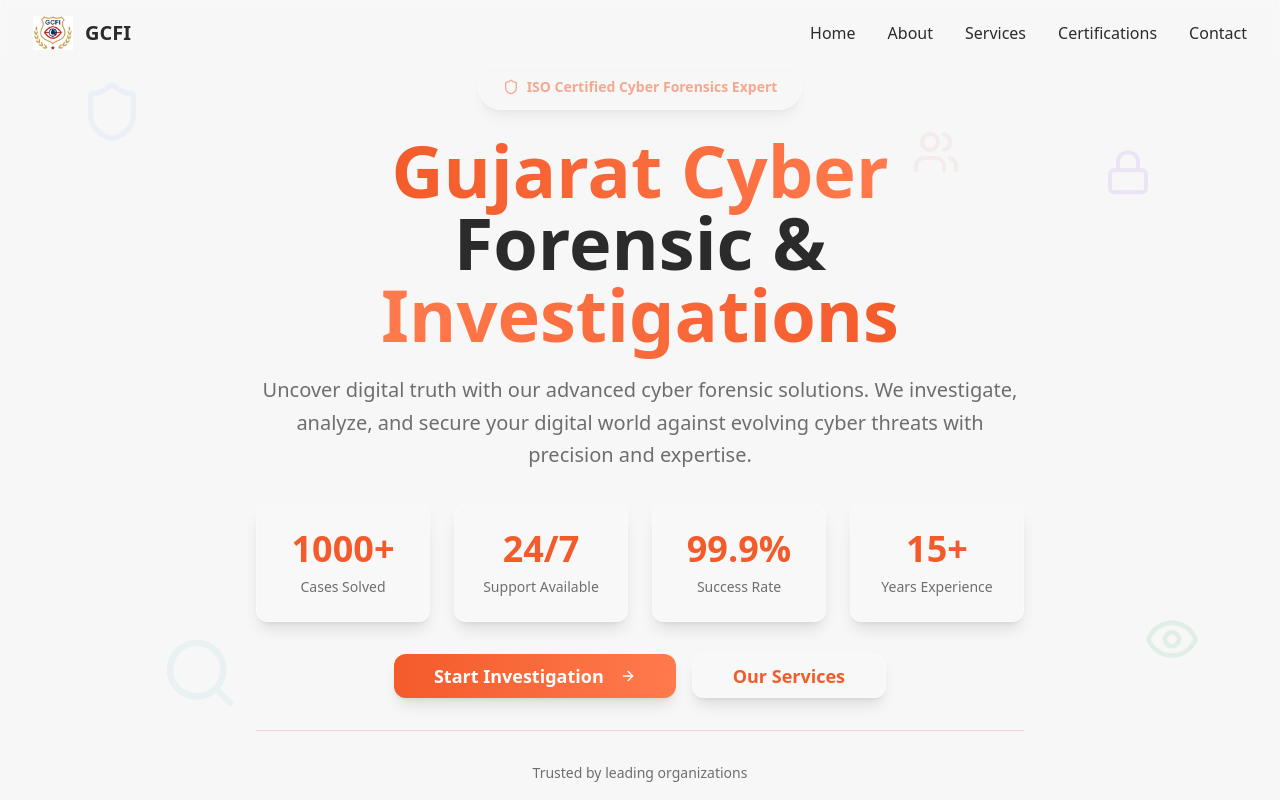
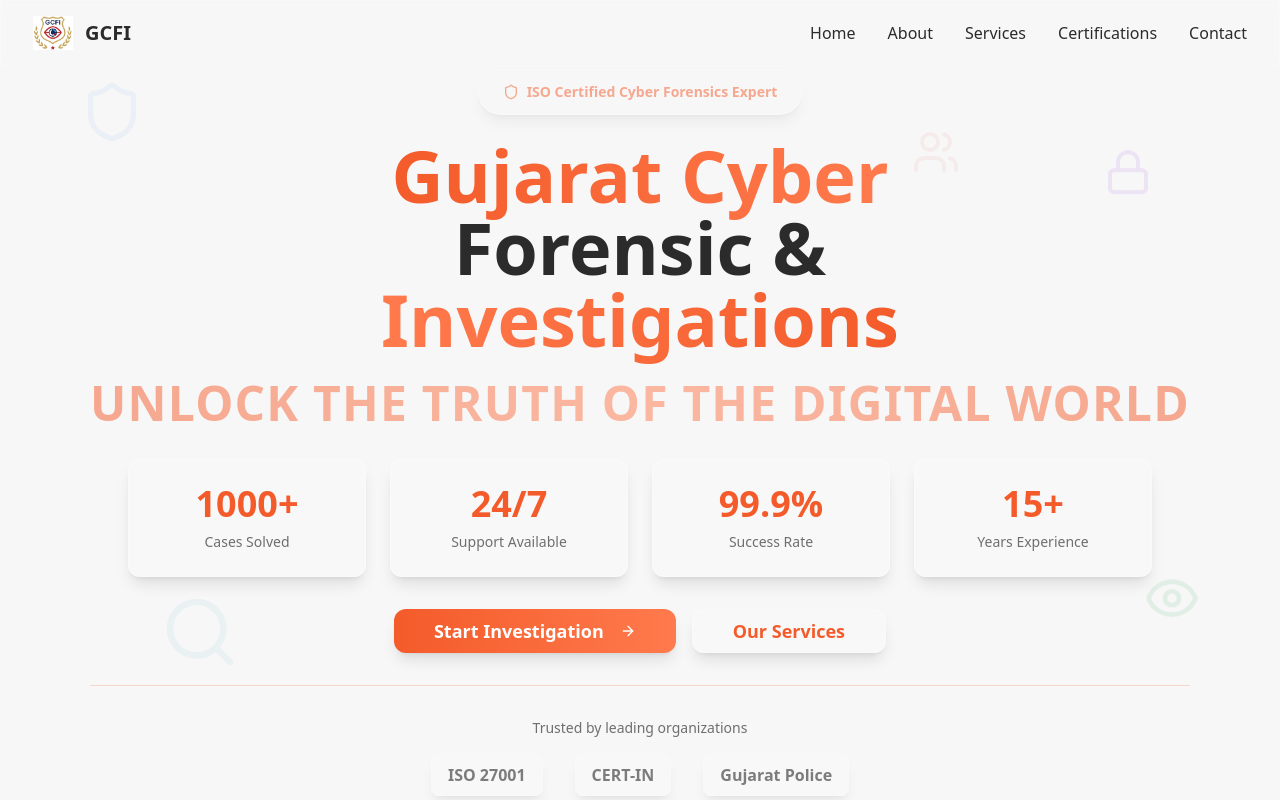
Before and after one commit to Mehul-rathva33/gcfi-forensic-modern, a React (Vite) app: page / in a window 1280 px wide. Shown: the top 800 px of the page. Built offline with nearby package versions, Linux system fonts and the light colour scheme.

Commit message:
Refactor: Update hero section subtitle
Replaced the subtitle in the hero section with "UNLOCK THE TRUTH OF THE DIGITAL WORLD" and styled it with a larger font size.

```diff
--- a/src/components/HeroSection.tsx
+++ b/src/components/HeroSection.tsx
@@ -55,12 +55,10 @@ const HeroSection = () => {
                 </span>
               </h1>
 
-              {/* Subtitle */}
-              <p className="text-xl text-[#6E6E6E] max-w-3xl mx-auto leading-relaxed">
-                Uncover digital truth with our advanced cyber forensic solutions.
-                We investigate, analyze, and secure your digital world against evolving cyber threats
-                with precision and expertise.
-              </p>
+              {/* New Subtitle */}
+              <h2 className="text-3xl md:text-4xl lg:text-5xl font-extrabold bg-gradient-to-r from-[#F45B2A] via-[#FF7A4D] to-[#F45B2A] bg-clip-text text-transparent animate-pulse leading-tight tracking-wide">
+                UNLOCK THE TRUTH OF THE DIGITAL WORLD
+              </h2>
             </div>
 
             {/* Statistics Cards */}
```
